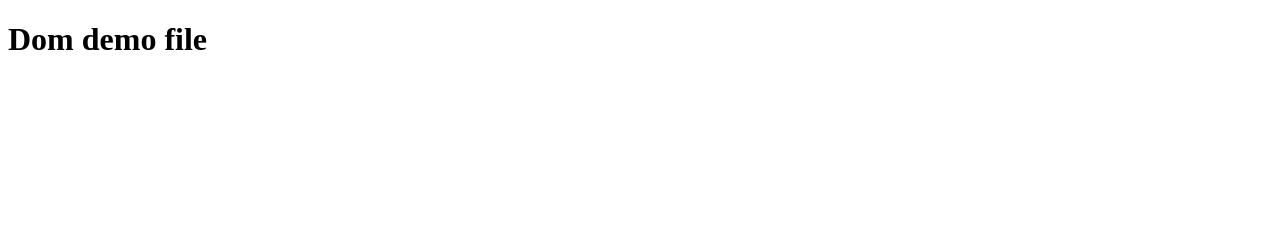
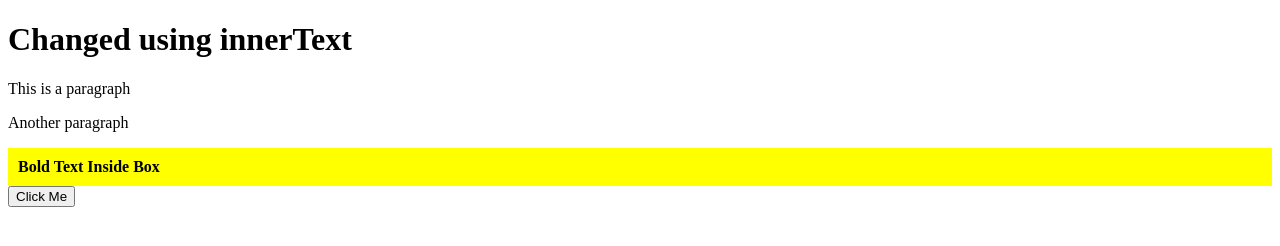
Before and after one commit to devanggohill/Javascript_code_repo, a plain HTML site: page javascript_basics_03/index.html in a window 1280 px wide. Drawn offline with Linux system fonts and the light colour scheme.

Commit message:
dom basics code

```diff
--- a/javascript_basics_03/index.html
+++ b/javascript_basics_03/index.html
@@ -3,9 +3,19 @@
 <head>
     <meta charset="UTF-8">
     <meta name="viewport" content="width=device-width, initial-scale=1.0">
-    <title>Document JS of apna college </title>
+    <title>DOM Practice</title>
 </head>
 <body>
-    <h1>Dom demo file</h1>
+
+    <h1 id="main-title">DOM Demo File</h1>
+
+    <p class="description">This is a paragraph</p>
+    <p class="description">Another paragraph</p>
+
+    <div id="box">Hello Box</div>
+
+    <button onclick="changeContent()">Click Me</button>
+
+    <script src="script.js"></script>
 </body>
 </html>
--- a/javascript_basics_03/script.js
+++ b/javascript_basics_03/script.js
@@ -0,0 +1,30 @@
+// 👉 Access by ID
+let title = document.getElementById("main-title");
+console.log(title);
+
+// 👉 Access by Class
+let paras = document.getElementsByClassName("description");
+console.log(paras);
+
+// 👉 Access by Tag
+let allDivs = document.getElementsByTagName("div");
+console.log(allDivs);
+
+// 👉 Change text using innerText
+title.innerText = "Changed using innerText";
+
+// 👉 Change HTML using innerHTML
+let box = document.getElementById("box");
+box.innerHTML = "<b>Bold Text Inside Box</b>";
+
+// 👉 textContent (shows hidden + exact text)
+console.log(box.textContent);
+
+// 👉 Change style
+box.style.backgroundColor = "yellow";
+box.style.padding = "10px";
+
+// 👉 Function for button click
+function changeContent() {
+    box.innerText = "Button Clicked!";
+}
--- a/javascript_basics_03/style.css
+++ b/javascript_basics_03/style.css
@@ -0,0 +1,19 @@
+body {
+    font-family: Arial, sans-serif;
+    text-align: center;
+}
+
+#main-title {
+    color: blue;
+}
+
+.description {
+    color: green;
+}
+
+#box {
+    border: 2px solid black;
+    padding: 20px;
+    margin: 20px;
+    background-color: lightgray;
+}
```
